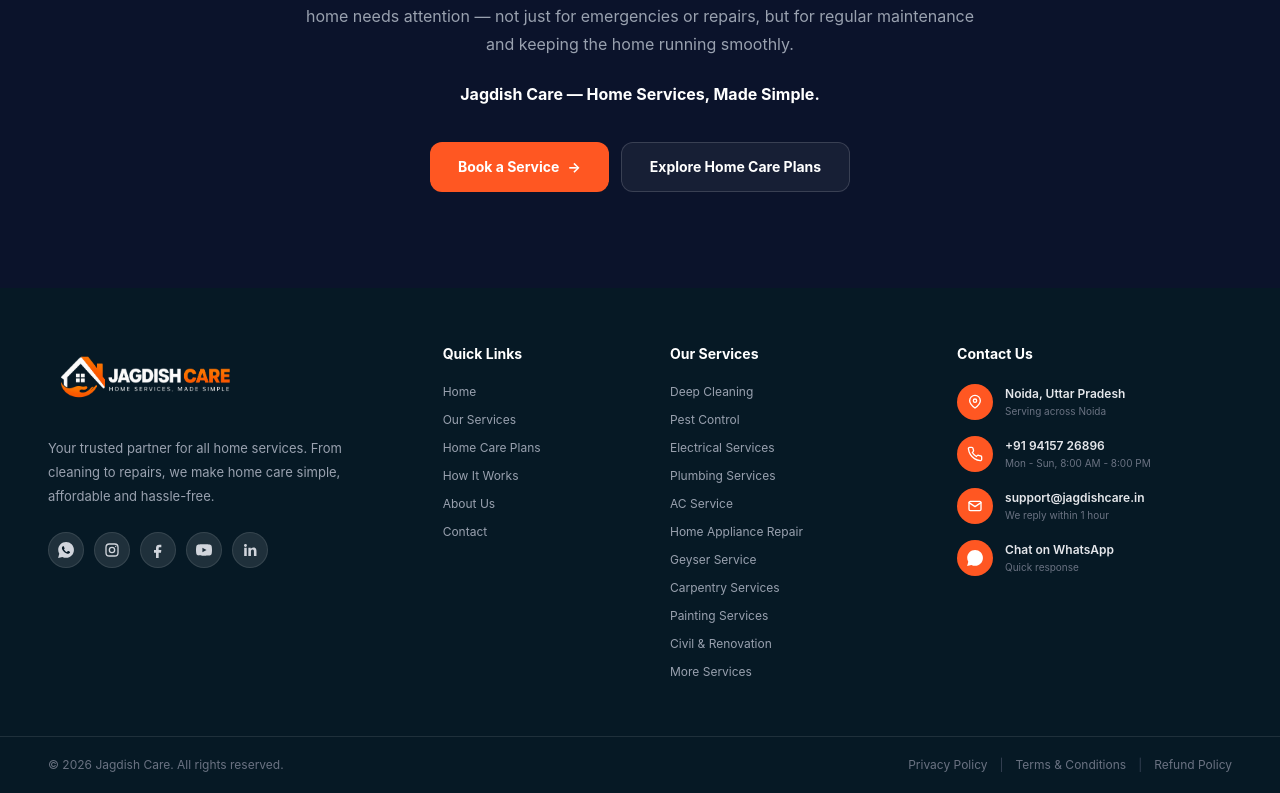
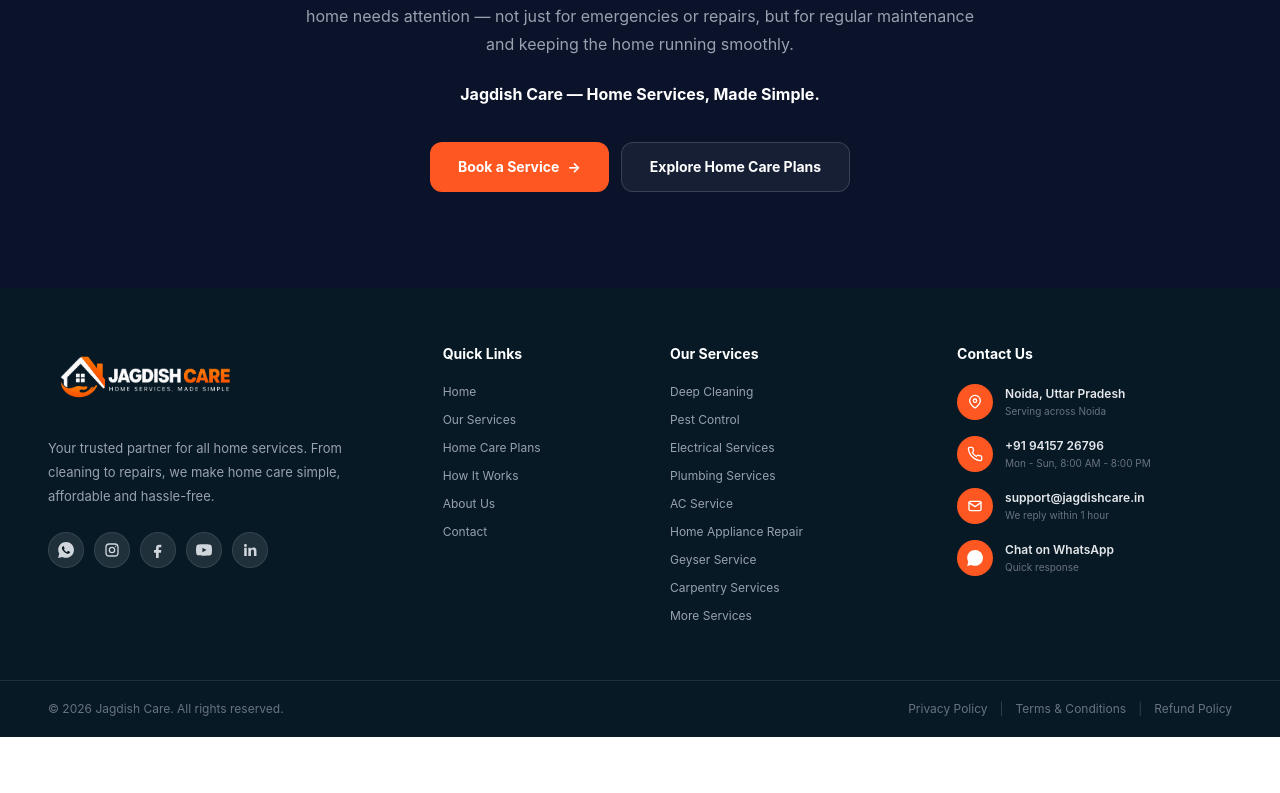
Before and after one commit to singhsubm/Jagdish-Care, a React (Vite) app: page /about in a window 1280 px wide. Shown: the part 3629-4422 px from the top of the page. After the commit the page ends 4366 px from the top, so only its background shows below. Built offline with nearby package versions, Linux system fonts and the light colour scheme.

Commit message:
fix everything

```diff
--- a/src/components/AboutUs.jsx
+++ b/src/components/AboutUs.jsx
@@ -201,7 +201,7 @@
                       h-full
                       object-cover
                       object-center
-                      sm:object-right
+                      object-right
                     "
                   />
 
--- a/src/components/ContactUs.jsx
+++ b/src/components/ContactUs.jsx
@@ -242,6 +242,8 @@
 
               <div
                 className="
+                hidden
+                lg:block
                   relative
                   w-full
                   min-h-[280px]
@@ -330,9 +332,9 @@
             <ContactInfoCard
               icon="phone"
               title="Call Us"
-              value="+91 94157 26896"
+              value="+91 94157 26796"
               subtitle="Mon - Sun, 8:00 AM - 8:00 PM"
-              href="tel:+919415726896"
+              href="tel:+919415726796"
             />
 
             <ContactInfoCard
@@ -348,7 +350,7 @@
               title="Chat on WhatsApp"
               value="Quick response"
               subtitle="Talk to our support team"
-              href="https://wa.me/919415726896"
+              href="https://wa.me/919415726796"
               whatsapp
             />
 
--- a/src/components/Footer.jsx
+++ b/src/components/Footer.jsx
@@ -76,27 +76,28 @@
               <div className="flex items-center gap-2.5 mt-6">
 
                 <SocialIcon
-                  href="https://wa.me/91XXXXXXXXXX"
+                  href="https://wa.me/+919415726796"
+                  message="Hello, I would like to inquire about your services."
                   type="whatsapp"
                 />
 
                 <SocialIcon
-                  href="#"
+                  href="/contact"
                   type="instagram"
                 />
 
                 <SocialIcon
-                  href="#"
+                  href="/contact"
                   type="facebook"
                 />
 
                 <SocialIcon
-                  href="#"
+                  href="/contact"
                   type="youtube"
                 />
 
                 <SocialIcon
-                  href="#"
+                  href="/contact"
                   type="linkedin"
                 />
 
@@ -118,9 +119,9 @@
               <FooterLinks
                 links={[
                   ["Home", "/"],
-                  ["Our Services", "/services"],
-                  ["Home Care Plans", "/#care-plans"],
-                  ["How It Works", "/#how-it-works"],
+                  ["Our Services", "/home-care-plans"],
+                  ["Home Care Plans", "/home-care-plans"],
+                  ["How It Works", "/"],
                   ["About Us", "/about"],
                   ["Contact", "/contact"],
                 ]}
@@ -141,17 +142,15 @@
 
               <FooterLinks
                 links={[
-                  ["Deep Cleaning", "/services/deep-cleaning"],
-                  ["Pest Control", "/services/pest-control"],
-                  ["Electrical Services", "/services/electrical"],
-                  ["Plumbing Services", "/services/plumbing"],
-                  ["AC Service", "/services/ac"],
-                  ["Home Appliance Repair", "/services/appliance-repair"],
-                  ["Geyser Service", "/services/geyser"],
-                  ["Carpentry Services", "/services/carpentry"],
-                  ["Painting Services", "/services/painting"],
-                  ["Civil & Renovation", "/services/civil-renovation"],
-                  ["More Services", "/services"],
+                  ["Deep Cleaning", "/home-care-plans"],
+                  ["Pest Control", "/home-care-plans"],
+                  ["Electrical Services", "/home-care-plans"],
+                  ["Plumbing Services", "/home-care-plans"],
+                  ["AC Service", "/home-care-plans"],
+                  ["Home Appliance Repair", "/home-care-plans"],
+                  ["Geyser Service", "/home-care-plans"],
+                  ["Carpentry Services", "/home-care-plans"],
+                  ["More Services", "/home-care-plans"],
                 ]}
               />
 
@@ -178,7 +177,7 @@
 
               <ContactItem
                 icon="phone"
-                title="+91 94157 26896"
+                title="+91 94157 26796"
                 subtitle="Mon - Sun, 8:00 AM - 8:00 PM"
               />
 
@@ -194,7 +193,8 @@
                 icon="whatsapp"
                 title="Chat on WhatsApp"
                 subtitle="Quick response"
-                href="https://wa.me/91XXXXXXXXXX"
+                href="https://wa.me/+919415726796"
+                message="Hello, I would like to inquire about your services."
               />
 
             </div>
@@ -219,9 +219,9 @@
               <FooterLinks
                 links={[
                   ["Home", "/"],
-                  ["Our Services", "/services"],
-                  ["Home Care Plans", "/#care-plans"],
-                  ["How It Works", "/#how-it-works"],
+                  ["Our Services", "/home-care-plans"],
+                  ["Home Care Plans", "/home-care-plans"],
+                  ["How It Works", "/"],
                   ["About Us", "/about"],
                   ["Contact", "/contact"],
                 ]}
@@ -241,17 +241,15 @@
               <div className="grid grid-cols-2 gap-x-6 gap-y-3">
 
                 {[
-                  ["Deep Cleaning", "/services/deep-cleaning"],
-                  ["Pest Control", "/services/pest-control"],
-                  ["Electrical Services", "/services/electrical"],
-                  ["Plumbing Services", "/services/plumbing"],
-                  ["AC Service", "/services/ac"],
-                  ["Home Appliance Repair", "/services/appliance-repair"],
-                  ["Geyser Service", "/services/geyser"],
-                  ["Carpentry Services", "/services/carpentry"],
-                  ["Painting Services", "/services/painting"],
-                  ["Civil & Renovation", "/services/civil-renovation"],
-                  ["More Services", "/services"],
+                  ["Deep Cleaning", "/home-care-plans"],
+                  ["Pest Control", "/home-care-plans"],
+                  ["Electrical Services", "/home-care-plans"],
+                  ["Plumbing Services", "/home-care-plans"],
+                  ["AC Service", "/home-care-plans"],
+                  ["Home Appliance Repair", "/home-care-plans"],
+                  ["Geyser Service", "/home-care-plans"],
+                  ["Carpentry Services", "/home-care-plans"],
+                  ["More Services", "/home-care-plans"],
                 ].map(([label, href]) => (
 
                   <a
```
